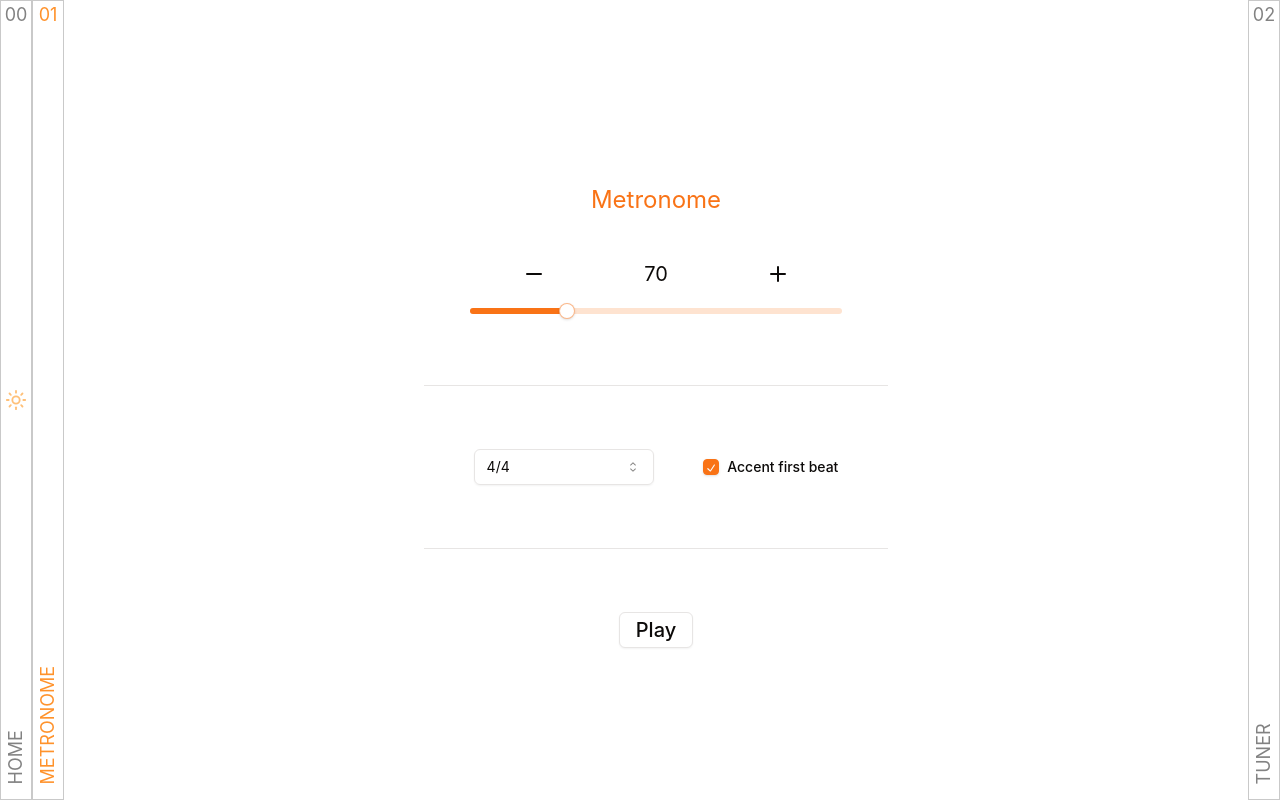
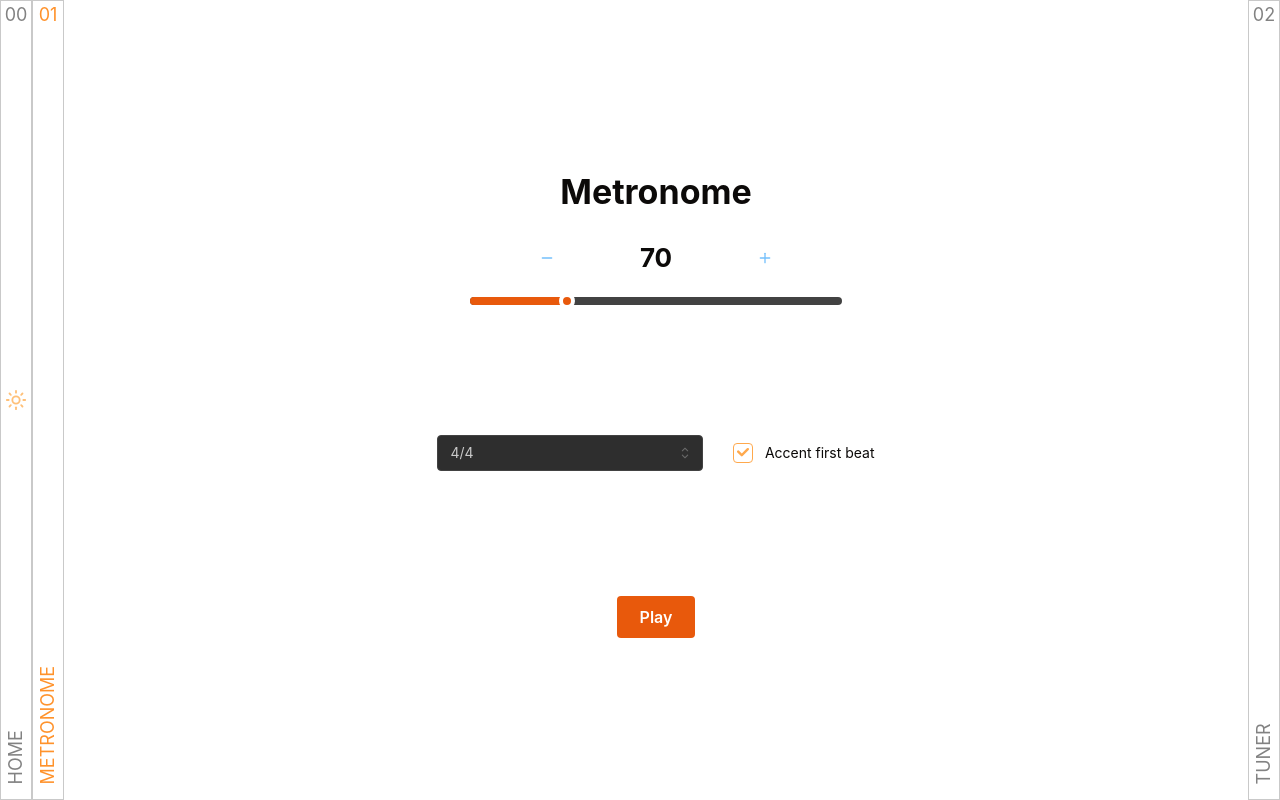
Before and after one commit to 0inp/Music-Tools, a Next.js app: page /metronome in a window 1280 px wide. Built offline with nearby package versions, Linux system fonts and the light colour scheme.

Commit message:
refactor(metronome): move to mantine ui lib
refactor(metronome): move to mantine ui lib

```diff
--- a/app/metronome/page.tsx
+++ b/app/metronome/page.tsx
@@ -1,25 +1,23 @@
 // TODO: Animation (use animationCallback in MetronomeEngine)
 "use client";
-import { Minus, Plus } from "lucide-react";
-import { Button } from "@/components/ui/button";
-import { Checkbox } from "@/components/ui/checkbox";
-import { Separator } from "@/components/ui/separator";
-import { Slider } from "@/components/ui/slider";
 import {
+  ActionIcon,
+  Button,
+  Checkbox,
+  Group,
   Select,
-  SelectContent,
-  SelectItem,
-  SelectTrigger,
-  SelectValue,
-} from "@/components/ui/select";
-import MetronomeEngine from "./metronomeEngine";
-import { meterOptions } from "./metronomeEngine";
+  Slider,
+  Stack,
+  Title,
+} from "@mantine/core";
+import { LuMinus, LuPlus } from "react-icons/lu";
+import MetronomeEngine, { meterOptions } from "./metronomeEngine";
 
 import { useEffect, useRef, useState } from "react";
 
 export default function Page() {
   // tempo
-  const [tempo, setTempo] = useState([70]);
+  const [tempo, setTempo] = useState(70);
 
   // Rythm
   const meterOptionsLabels: string[] = meterOptions.map((opt) => opt.label);
@@ -30,11 +28,11 @@ export default function Page() {
 
   // Handlers
   function minusOneTempoHandler(): void {
-    const newTempo: number = tempo[0] == 0 ? 0 : tempo[0] - 1;
+    const newTempo: number = tempo == 0 ? 0 : tempo - 1;
     tempoChangeHandler(newTempo);
   }
   function plusOneTempoHandler(): void {
-    const newTempo: number = tempo[0] == 250 ? 250 : tempo[0] + 1;
+    const newTempo: number = tempo == 250 ? 250 : tempo + 1;
     tempoChangeHandler(newTempo);
   }
   function meterChangeHandler(newMeter: string): void {
@@ -43,7 +41,7 @@ export default function Page() {
   }
   function tempoChangeHandler(newTempo: number): void {
     metronomeEngine.current.tempo = newTempo;
-    setTempo([newTempo]);
+    setTempo(newTempo);
   }
   function firstBeatChangeHandler(firstBeatChecked: boolean): void {
     metronomeEngine.current.pitchFirstBeat = firstBeatChecked;
@@ -58,9 +56,7 @@ export default function Page() {
   }
   // store instance of MetronomeEngine in a ref so that it persists between renders
   // the ref acts as the single source of truth for the metronome state
-  const metronomeEngine = useRef(
-    new MetronomeEngine(tempo[0], firstBeat, meter),
-  );
+  const metronomeEngine = useRef(new MetronomeEngine(tempo, firstBeat, meter));
   useEffect(() => {
     // Cleanup function to stop the metronome and remove the audio context
     return () => {
@@ -69,84 +65,77 @@ export default function Page() {
   }, []);
 
   return (
-    <div className="h-screen flex flex-col items-center w-full justify-center">
-      <h1 className="text-2xl py-8 text-primary">Metronome</h1>
-      <div className="flex flex-col items-center justify-between w-2/4 h-2/4">
-        <div
+    <Stack align="center" justify="center" h="100%" w="100%">
+      <Title order={1} py="8">
+        Metronome
+      </Title>
+      <Stack align="center" justify="space-between" h="50%" w="50%">
+        <Stack
           id="metronome-tempo-section"
-          className="flex flex-col items-center justify-between w-full"
+          align="center"
+          justify="space-between"
+          w="100%"
         >
-          <div className="flex flex-row justify-evenly items-center w-full py-2">
-            <Button onClick={minusOneTempoHandler} variant="ghost" size="icon">
-              <Minus />
-            </Button>
-            <div className="text-xl">{tempo}</div>
-            <Button onClick={plusOneTempoHandler} variant="ghost" size="icon">
-              <Plus />
-            </Button>
-          </div>
+          <Group justify="space-evenly" w="80%" py="2">
+            <ActionIcon
+              onClick={minusOneTempoHandler}
+              variant="subtle"
+              size="lg"
+            >
+              <LuMinus />
+            </ActionIcon>
+            <Title order={2}>{tempo}</Title>
+            <ActionIcon
+              onClick={plusOneTempoHandler}
+              variant="subtle"
+              size="lg"
+            >
+              <LuPlus />
+            </ActionIcon>
+          </Group>
           <Slider
-            defaultValue={[70]}
+            value={tempo}
+            onChange={(newTempo: number): void => tempoChangeHandler(newTempo)}
             min={10}
             max={250}
             step={1}
-            value={tempo}
-            onValueChange={(newTempo: number[]): void =>
-              tempoChangeHandler(newTempo[0])
+            color="orange"
+            showLabelOnHover={false}
+            w="80%"
+            py="2"
+          />
+        </Stack>
+        <Group id="metronome-options-section" justify="space-evenly" w="100%">
+          <Select
+            checkIconPosition="right"
+            data={meterOptionsLabels}
+            defaultValue={meter}
+            onChange={(newMeter, _) =>
+              meterChangeHandler(newMeter ? newMeter : "4/4")
             }
-            className="w-4/5 py-2"
+          ></Select>
+          <Checkbox
+            checked={firstBeat}
+            onChange={(event) =>
+              firstBeatChangeHandler(event.currentTarget.checked)
+            }
+            label="Accent first beat"
+            color="orange"
+            variant="outline"
           />
-        </div>
-        <Separator />
-        <div
-          id="metronome-options-section"
-          className="flex flex-row justify-evenly items-center w-full"
-        >
-          <Select
-            value={meter}
-            onValueChange={(newMeter: string) => meterChangeHandler(newMeter)}
-          >
-            <SelectTrigger className="w-[180px]">
-              <SelectValue>4/4</SelectValue>
-            </SelectTrigger>
-            <SelectContent>
-              {meterOptionsLabels.map((meterOption: string) => (
-                <SelectItem key={meterOption} value={meterOption}>
-                  {meterOption}
-                </SelectItem>
-              ))}
-            </SelectContent>
-          </Select>
-          <div className="flex items-center space-x-2">
-            <Checkbox
-              id="first-beat-accent"
-              checked={firstBeat}
-              onCheckedChange={(checked: boolean) => {
-                firstBeatChangeHandler(checked);
-              }}
-            />
-            <label
-              htmlFor="first-beat-accent"
-              className="text-sm font-medium leading-none peer-disabled:cursor-not-allowed peer-disabled:opacity-70"
-            >
-              Accent first beat
-            </label>
-          </div>
-        </div>
-        <Separator />
-        <div
-          id="metronome-play-section"
-          className="flex flex-row justify-evenly items-center w-full"
-        >
+        </Group>
+        {/* <Divider c="orange" /> */}
+        <Group id="metronome-play-section" justify="center" w="100%">
           <Button
+            variant="filled"
+            color="orange"
+            size="md"
             onClick={metronomePlayStopToggle}
-            variant="outline"
-            className="text-xl"
           >
             {isPlaying ? "Stop" : "Play"}
           </Button>
-        </div>
-      </div>
-    </div>
+        </Group>
+      </Stack>
+    </Stack>
   );
 }
```
